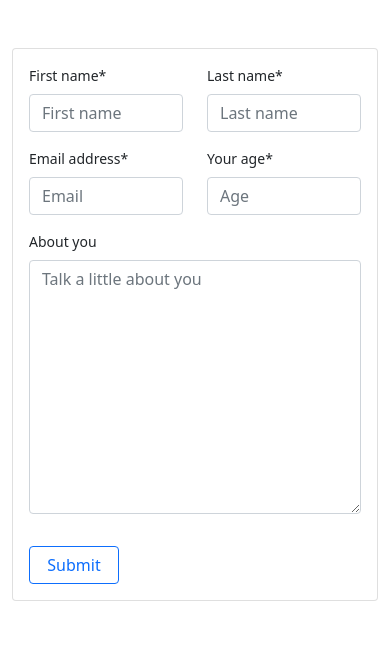
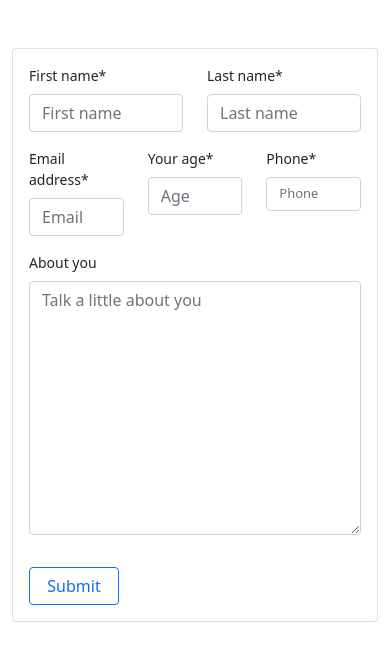
Before and after one commit to kumailalidev/django-full-stack-app-hr-pro, a Django app: page / in a window 390 px wide. Shown: the part 56-718 px from the top of the page. Run offline with Django 4.2, Linux system fonts and the light colour scheme; some libraries are stand-ins or nearby versions.

Commit message:
Added phone field to Candidate form model and applied masking to phone filed using Jquery and Jquery mask library

```diff
--- a/App/forms.py
+++ b/App/forms.py
@@ -102,3 +102,14 @@ class CandidateForm(forms.ModelForm):
         fields = "__all__"
         # fields = ["firstname", "lastname", "email", "age", "message",]
         # exclude = ["firstname", "lastname", "email", "age", "message",]
+
+        # Outside Widget
+        widgets = {
+            "phone": forms.TextInput(
+                attrs={
+                    "style": "font-size: 13px;",
+                    "placeholder": "Phone",
+                    "data-mask": "(00) 00000-0000",
+                }
+            )
+        }
--- a/App/models.py
+++ b/App/models.py
@@ -5,6 +5,7 @@ class Candidate(models.Model):
     firstname = models.CharField(max_length=50)
     lastname = models.CharField(max_length=50)
     age = models.CharField(max_length=3)
+    phone = models.CharField(max_length=25)
     email = models.EmailField(max_length=50)
     message = models.TextField()
     created_at = models.DateTimeField(auto_now_add=True)
--- a/App/templates/base.html
+++ b/App/templates/base.html
@@ -43,6 +43,10 @@
 
     <!-- Bootstrap 5 JS -->
     <script src="https://cdn.jsdelivr.net/npm/bootstrap@5.0.2/dist/js/bootstrap.bundle.min.js" integrity="sha384-MrcW6ZMFYlzcLA8Nl+NtUVF0sA7MsXsP1UyJoMp4YLEuNSfAP+JcXn/tWtIaxVXM" crossorigin="anonymous"></script>
+    <!-- JQuery -->
+    <script src="https://code.jquery.com/jquery-3.7.1.min.js" integrity="sha256-/JqT3SQfawRcv/BIHPThkBvs0OEvtFFmqPF/lYI/Cxo=" crossorigin="anonymous"></script>
+    <!-- JQuery Mask -->
+    <script src="https://cdnjs.cloudflare.com/ajax/libs/jquery.mask/1.14.16/jquery.mask.min.js" integrity="sha512-pHVGpX7F/27yZ0ISY+VVjyULApbDlD0/X0rgGbTqCE7WFW5MezNTWG/dnhtbBuICzsd0WQPgpE4REBLv+UqChw==" crossorigin="anonymous" referrerpolicy="no-referrer"></script>
 
 </body>
 </html>
--- a/App/templates/home.html
+++ b/App/templates/home.html
@@ -12,8 +12,9 @@
         </div>
 
         <div class="row">
-            <div class="col-6">{{ form.email|as_crispy_field }}</div>
-            <div class="col-6">{{ form.age|as_crispy_field }}</div>
+            <div class="col-4">{{ form.email|as_crispy_field }}</div>
+            <div class="col-4">{{ form.age|as_crispy_field }}</div>
+            <div class="col-4">{{ form.phone|as_crispy_field }}</div>
         </div>
         {{ form.message|as_crispy_field }}
 
```
Also changed, not shown: App/migrations/0004_candidate_phone.py (added), db.sqlite3.
